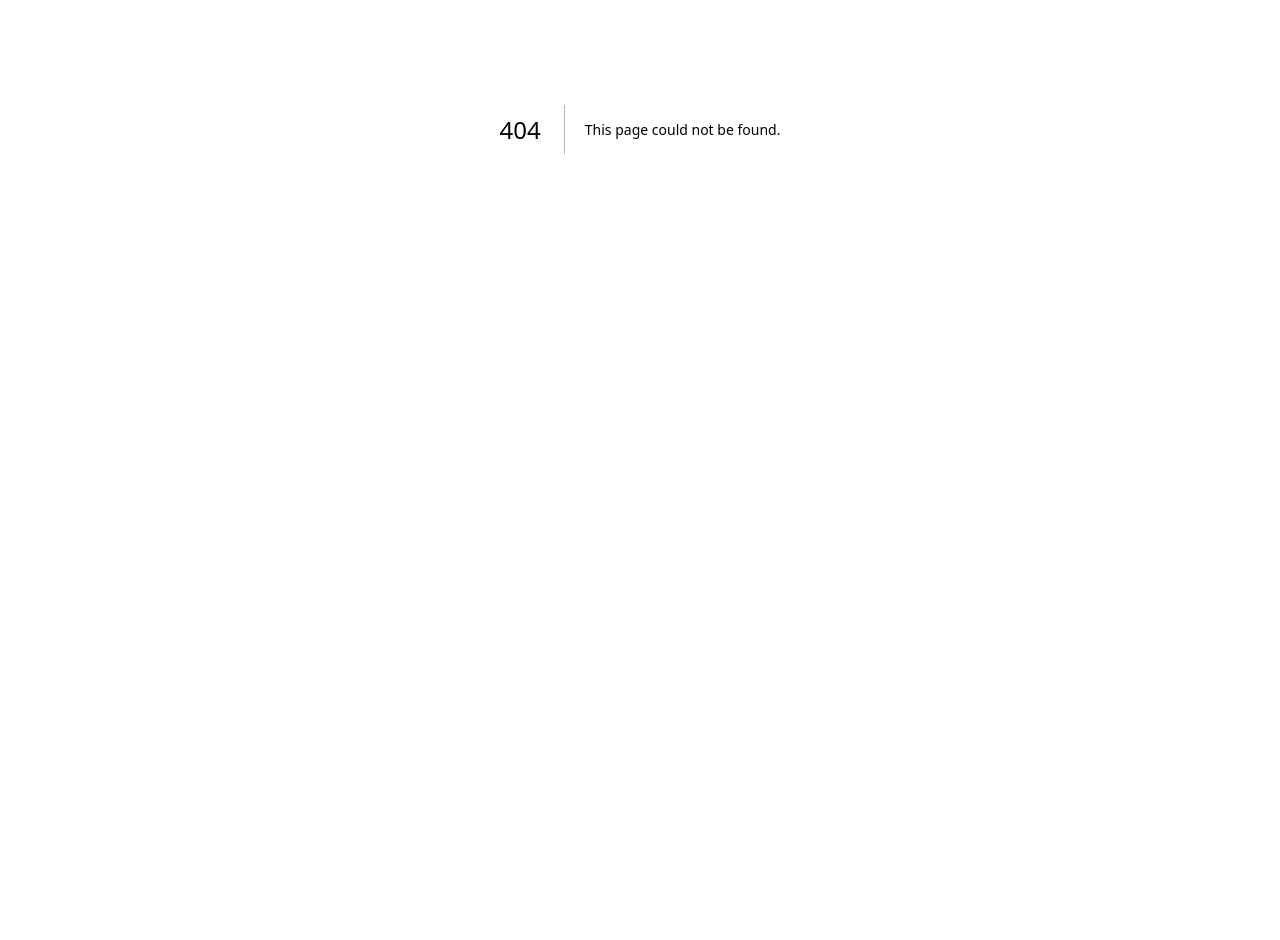
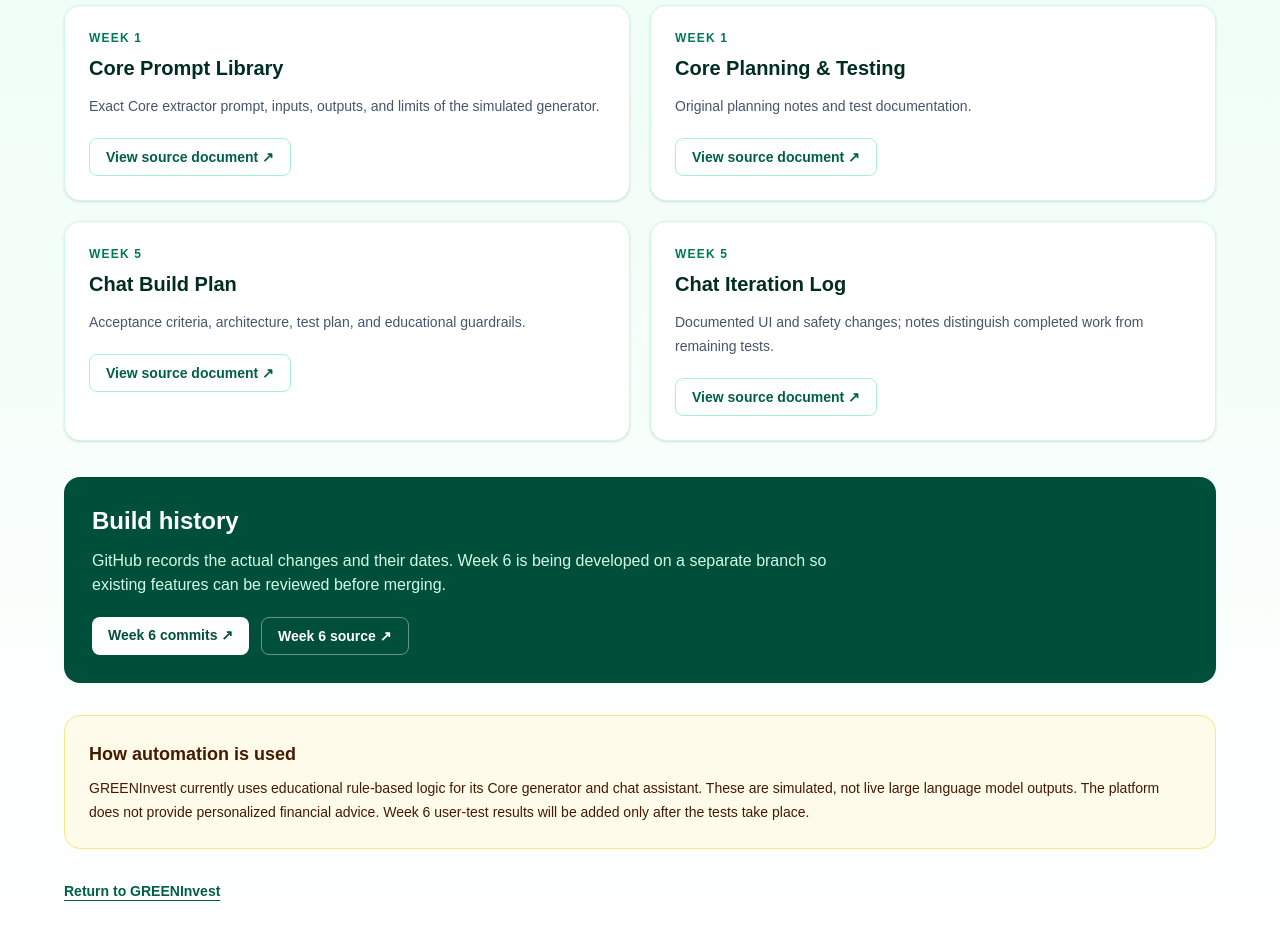
Before and after one commit to sofiacoria-afk/GreenInvest, a Next.js app: page /docs in a window 1280 px wide. Before the commit this address had no page. Shown: the part 340-1280 px from the top of the page. Before the commit the page ends 869 px from the top, so only its background shows below. Built offline with nearby package versions, Linux system fonts and the light colour scheme.

Commit message:
Week 6: add documentation hub with prompt library and build history

```diff
--- a/src/app/SiteNavigation.tsx
+++ b/src/app/SiteNavigation.tsx
@@ -11,6 +11,7 @@ const links = [
   { href: "/pricing", label: "Pricing" },
   { href: "/marketing", label: "Marketing" },
   { href: "/chat", label: "Chat" },
+  { href: "/docs", label: "Docs" },
 ];
 
 export default function SiteNavigation() {
--- /dev/null
+++ b/src/app/docs/page.tsx
@@ -0,0 +1,90 @@
+import Link from "next/link";
+
+const resources = [
+  {
+    title: "Core Prompt Library",
+    week: "Week 1",
+    description: "Exact Core extractor prompt, inputs, outputs, and limits of the simulated generator.",
+    path: "docs/core-prompt-library.md",
+  },
+  {
+    title: "Core Planning & Testing",
+    week: "Week 1",
+    description: "Original planning notes and test documentation.",
+    path: "docs/week1-core-plan.md",
+  },
+  {
+    title: "Chat Build Plan",
+    week: "Week 5",
+    description: "Acceptance criteria, architecture, test plan, and educational guardrails.",
+    path: "docs/week5-chat-plan.md",
+  },
+  {
+    title: "Chat Iteration Log",
+    week: "Week 5",
+    description: "Documented UI and safety changes; notes distinguish completed work from remaining tests.",
+    path: "docs/week5-chat-iteration.md",
+  },
+];
+
+const repo = "https://github.com/sofiacoria-afk/GreenInvest";
+
+export default function DocsPage() {
+  return (
+    <main className="min-h-screen bg-gradient-to-b from-emerald-50 to-white px-5 py-12 text-emerald-950">
+      <div className="mx-auto max-w-6xl">
+        <p className="text-sm font-bold uppercase tracking-widest text-emerald-700">Week 6 · Documentation</p>
+        <h1 className="mt-3 text-4xl font-extrabold sm:text-5xl">Prompt Library & Build Logs</h1>
+        <p className="mt-4 max-w-3xl text-lg leading-8 text-slate-600">
+          Explore the documented prompts, planning decisions, and development history behind GREENInvest.
+          This page links to original repository records instead of claiming that every generator uses live AI.
+        </p>
+
+        <section className="mt-9 grid gap-5 md:grid-cols-2" aria-label="Documentation library">
+          {resources.map((resource) => (
+            <article key={resource.path} className="rounded-2xl border border-emerald-100 bg-white p-6 shadow-sm">
+              <p className="text-xs font-bold uppercase tracking-widest text-emerald-700">{resource.week}</p>
+              <h2 className="mt-2 text-xl font-bold">{resource.title}</h2>
+              <p className="mt-3 text-sm leading-6 text-slate-600">{resource.description}</p>
+              <a
+                href={`${repo}/blob/main/${resource.path}`}
+                target="_blank"
+                rel="noopener noreferrer"
+                className="mt-5 inline-block rounded-lg border border-emerald-200 px-4 py-2 text-sm font-semibold text-emerald-800 hover:bg-emerald-50"
+              >
+                View source document ↗
+              </a>
+            </article>
+          ))}
+        </section>
+
+        <section className="mt-9 rounded-2xl bg-emerald-900 p-7 text-white">
+          <h2 className="text-2xl font-bold">Build history</h2>
+          <p className="mt-3 max-w-3xl text-emerald-100">
+            GitHub records the actual changes and their dates. Week 6 is being developed on a separate branch
+            so existing features can be reviewed before merging.
+          </p>
+          <div className="mt-5 flex flex-wrap gap-3">
+            <a href={`${repo}/commits/week6-integrated-venture/`} target="_blank" rel="noopener noreferrer"
+              className="rounded-lg bg-white px-4 py-2 text-sm font-bold text-emerald-900 hover:bg-emerald-50">Week 6 commits ↗</a>
+            <a href={`${repo}/tree/week6-integrated-venture`} target="_blank" rel="noopener noreferrer"
+              className="rounded-lg border border-white/40 px-4 py-2 text-sm font-bold text-white hover:bg-white/10">Week 6 source ↗</a>
+          </div>
+        </section>
+
+        <section className="mt-8 rounded-2xl border border-amber-200 bg-amber-50 p-6 text-amber-950">
+          <h2 className="text-lg font-bold">How automation is used</h2>
+          <p className="mt-2 text-sm leading-6">
+            GREENInvest currently uses educational rule-based logic for its Core generator and chat assistant.
+            These are simulated, not live large language model outputs. The platform does not provide personalized
+            financial advice. Week 6 user-test results will be added only after the tests take place.
+          </p>
+        </section>
+
+        <p className="mt-8 text-sm text-slate-600">
+          <Link href="/" className="font-semibold text-emerald-800 underline underline-offset-4">Return to GREENInvest</Link>
+        </p>
+      </div>
+    </main>
+  );
+}
```
